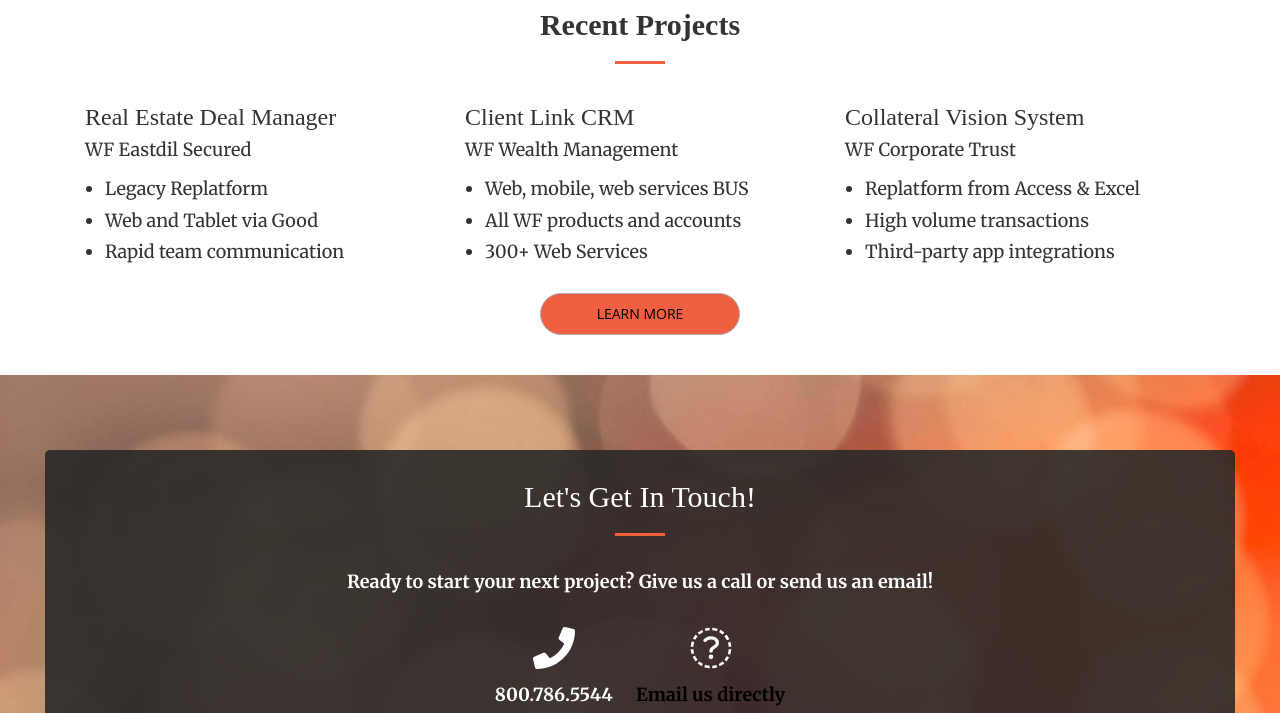
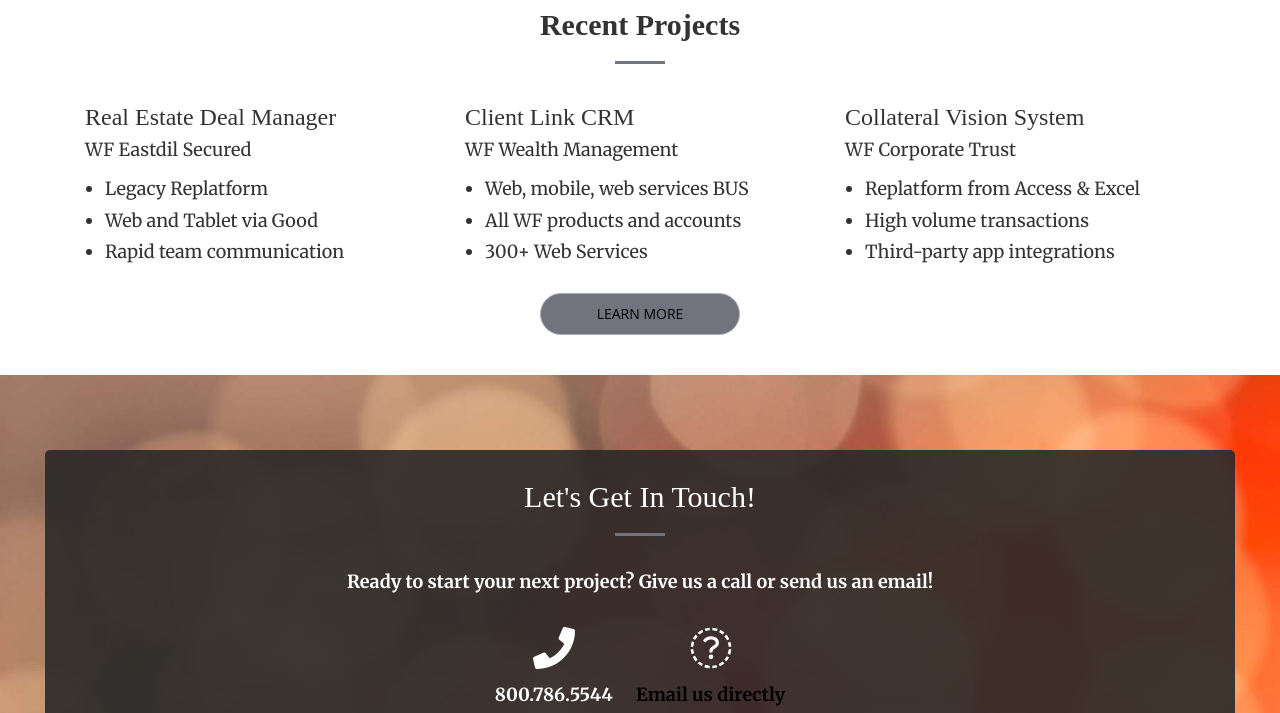
Before and after one commit to lighthouse1226/lh-india, a website: page wellsfargo.html in a window 1280 px wide. In both pictures the pointer is over the link "LEARN MORE". Shown: the part 2919-3632 px from the top of the page. Drawn offline with nearby package versions, Linux system fonts and the light colour scheme.

```diff
--- a/css/creative.css
+++ b/css/creative.css
@@ -48,7 +48,7 @@
 
 /* Global Horizontal rules */
 hr {
-  border-color: #F05F40;
+  border-color:  #71737d;
   border-width: 3px;
   max-width: 50px;
 }
@@ -217,7 +217,7 @@
 
 .ghost-button-sm:hover,
 .ghost-button-sm:active {
-    background-color: #F05F40;
+    background-color: #71737d;
     color: #000;
     text-decoration: none;
 }
```
Also changed, not shown: home.html (+1 -1 lines).
